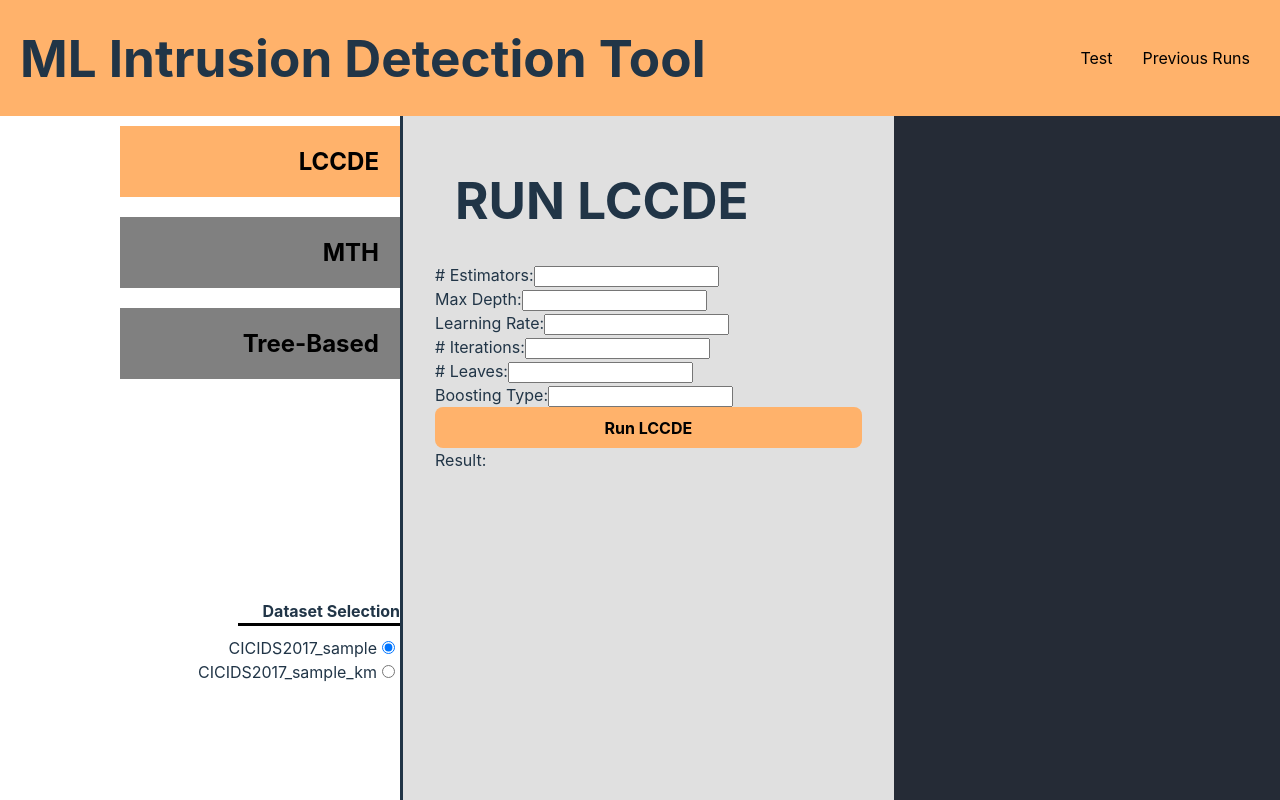
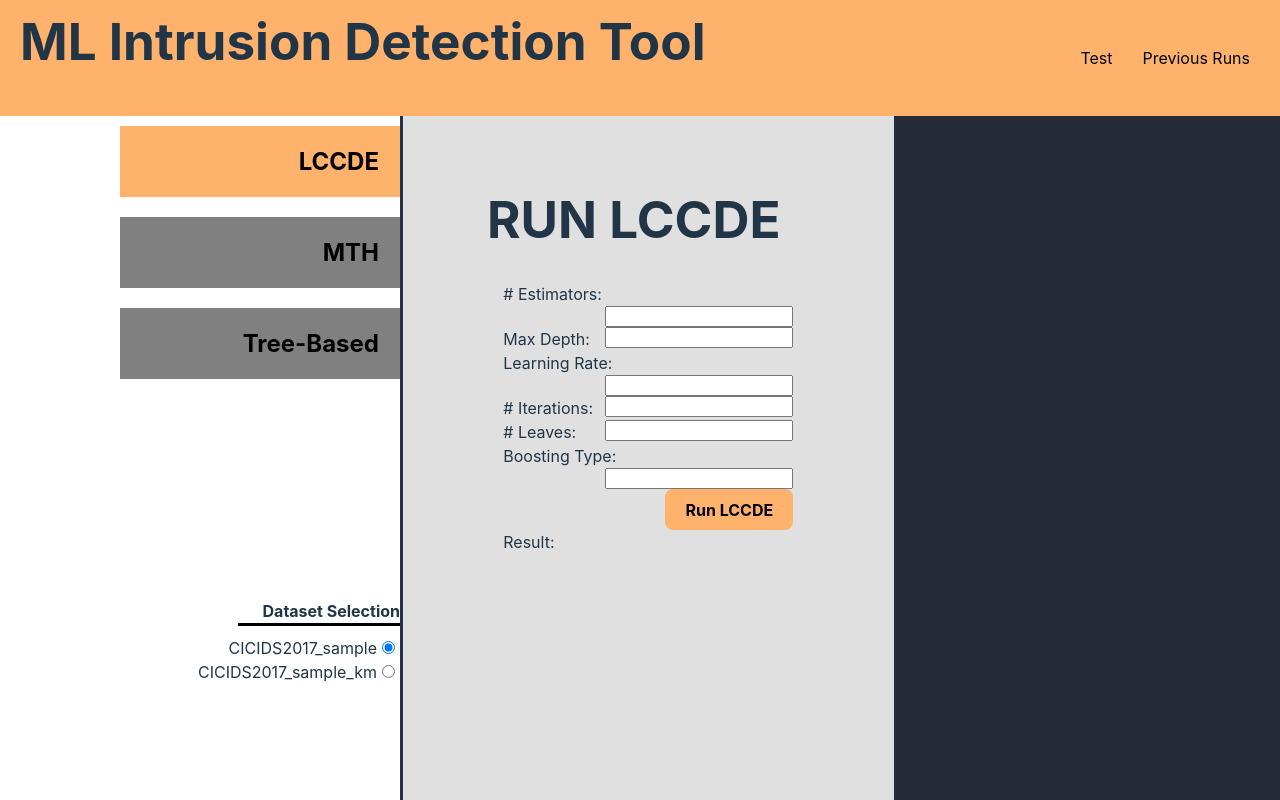
Before and after one commit to ZaneLeBlanc/Group66Frontend, a React (Vite) app in the folder Frontend/: page /Test in a window 1280 px wide. Built offline with nearby package versions, Linux system fonts and the light colour scheme.

Commit message:
centered user inputs

```diff
--- a/Frontend/src/Components/CSS/App.css
+++ b/Frontend/src/Components/CSS/App.css
@@ -86,4 +86,5 @@ h1 {
   background-color: #FFB26B;
   cursor: pointer;
   transition: border-color 0.25s;
+  margin-left: auto;
 }
--- /dev/null
+++ b/Frontend/src/Components/CSS/Model.css
@@ -0,0 +1,21 @@
+h1 {
+    margin-top: 0%;
+    justify-content: right;
+}
+
+.paraminput {
+    float: right;
+    margin-left: 10px;
+    padding-left: 5px;
+}
+
+.modelPage {
+    padding-top: 5%;
+}
+
+.testSection {
+    display: flex;
+    flex-direction: column;
+    padding-left: 10%;
+    padding-right: 10%;
+}
--- a/Frontend/src/Components/CSS/Test.css
+++ b/Frontend/src/Components/CSS/Test.css
@@ -1,4 +1,3 @@
-
 .container {
     display: flex;
 }
--- a/Frontend/src/Components/ModelPages/PageLCCDE.tsx
+++ b/Frontend/src/Components/ModelPages/PageLCCDE.tsx
@@ -1,5 +1,6 @@
 import React, {useState} from 'react'
 import axios from 'axios'
+import '../CSS/Model.css'
 
 function PageLCCDE(props : any) {
     /*Props:
@@ -55,7 +56,7 @@ function PageLCCDE(props : any) {
 
     return(
         // TODO: change input types (buttons, dropdowns, etc.)
-        <div>
+        <div className="modelPage">
             <h1>RUN LCCDE</h1>
             <div className="testSection">
                 <label>
@@ -84,7 +85,9 @@ function PageLCCDE(props : any) {
                 </label>
                 <button className="runbt" type="button" onClick={sendLCCDEParams}>Run LCCDE</button>
             </div>
-            <div>Result: {lccdeResponse}</div>
+            <div className="testSection">
+                <div className="result">Result: {lccdeResponse}</div>
+            </div>
         </div>
     )
 }
--- a/Frontend/src/Components/ModelPages/PageMTH.tsx
+++ b/Frontend/src/Components/ModelPages/PageMTH.tsx
@@ -28,7 +28,7 @@ function PageMTH(props : any) {
 
     return(
         // TODO: split up params into individual entries (buttons, dropdowns, etc.)
-        <div>
+        <div className="modelPage">
             <h1>RUN MTH</h1>
             <div className="testSection">
                 <label>
@@ -45,7 +45,9 @@ function PageMTH(props : any) {
                 </label>
                 <button className="runbt" type="submit" onClick={sendMTHParams}>Run MTH</button>
             </div>
-            <div>Result: {mthResponse}</div>
+            <div className="testSection">
+                <div>Result: {mthResponse}</div>
+            </div>
         </div>
     )
 }
--- a/Frontend/src/Components/ModelPages/PageTree.tsx
+++ b/Frontend/src/Components/ModelPages/PageTree.tsx
@@ -28,7 +28,7 @@ function PageTree(props : any) {
 
     return(
         // TODO: split up params into individual entries (buttons, dropdowns, etc.)
-        <div>
+        <div className="modelPage">
             <h1>RUN TREE-BASED</h1>
             <div className="testSection">
                 <label>
@@ -45,7 +45,9 @@ function PageTree(props : any) {
                 </label>
                 <button className="runbt" type="submit" onClick={sendTreeParams}>Run Tree</button>
             </div>
-            <div>Result: {treeResponse}</div>
+            <div className="testSection">
+                <div>Result: {treeResponse}</div>
+            </div>
         </div>
     )
 }
```
